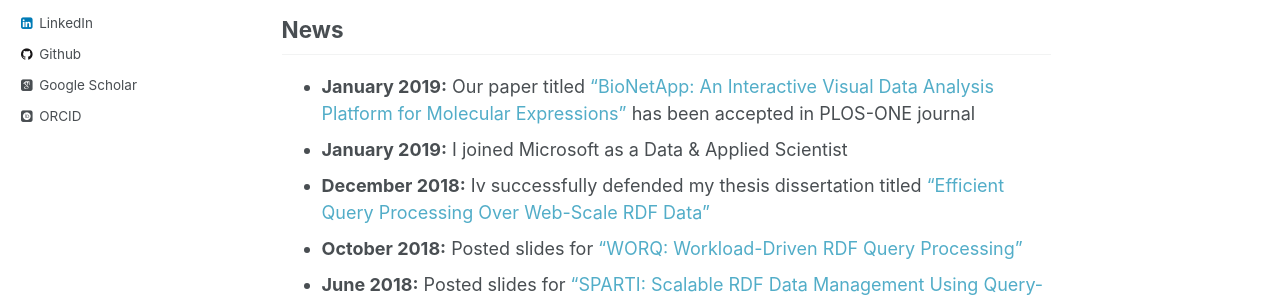
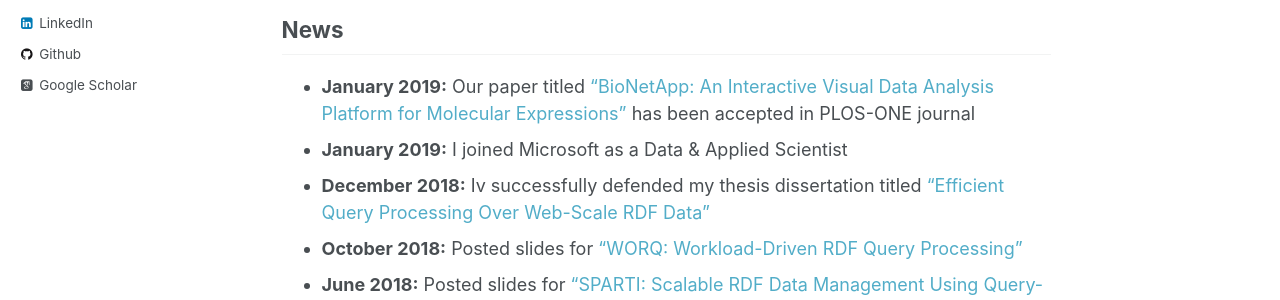
Before and after one commit to amgadmadkour/amgadmadkour.github.io, a Jekyll site: the page built from _pages/about.md, in a window 1280 px wide. Shown: the part 507-807 px from the top of the page. Built offline with Jekyll 4.4.1, drawn with Linux system fonts in a browser that asks for light colours; some web fonts are replaced.

Commit message:
Update navigation

```diff
--- a/_config.yml
+++ b/_config.yml
@@ -98,7 +98,7 @@ author:
   instagram        :
   lastfm           :
   linkedin         : "amgadmadkour"
-  orcid            : "http://orcid.org/0000-0002-8099-5989 "
+  orcid            : # "http://orcid.org/0000-0002-8099-5989 "
   pinterest        :
   soundcloud       :
   stackoverflow    : # http://stackoverflow.com/users/123456/username
```
